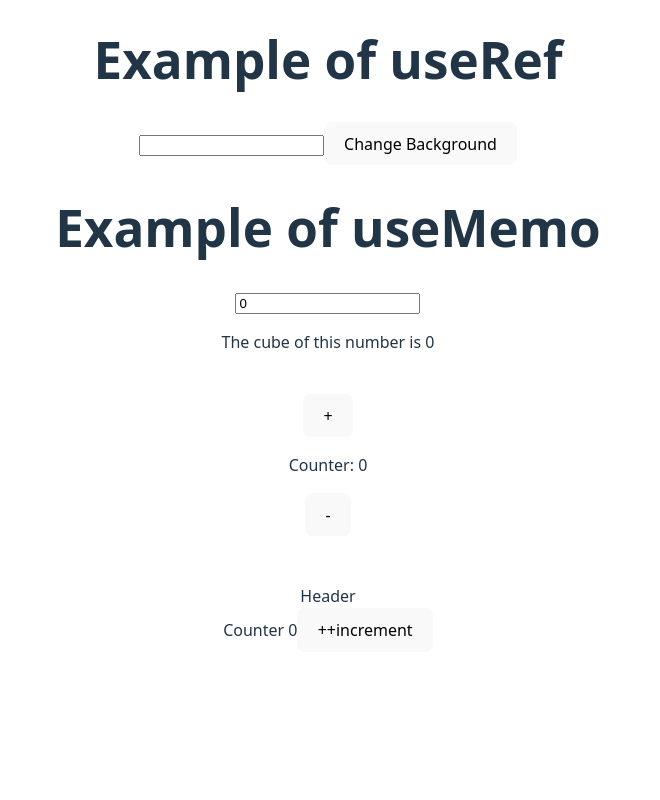
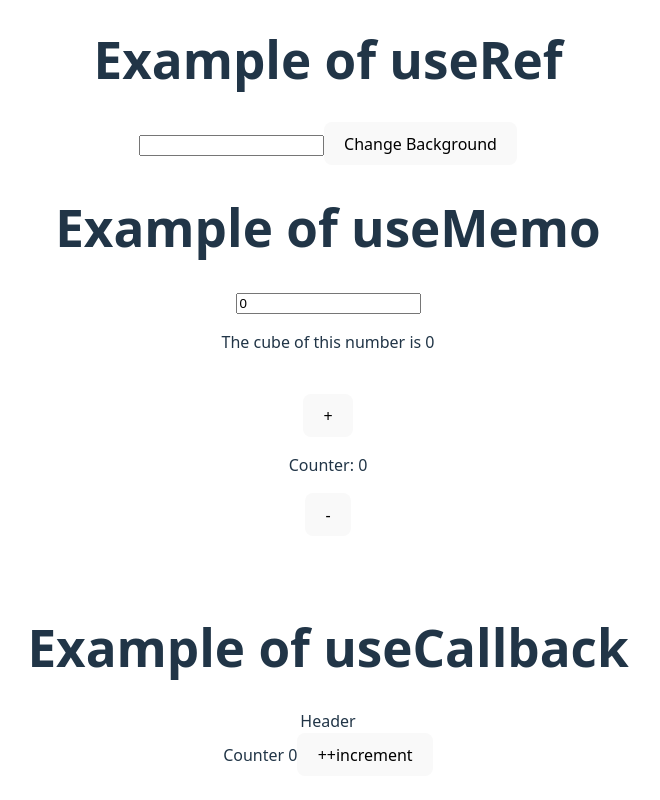
Before and after one commit to Anubhav1603/javascrit_basics, a React (Vite) app in the folder react_practice/: page / in a window 1280 px wide. Shown: the part 520-1320 px from the top of the page, without its empty margins (312-972 px from the left). Before the commit the page ends 1204 px from the top, so only its background shows below. Built offline with nearby package versions, Linux system fonts and the light colour scheme.

Commit message:
feat: add heading

```diff
--- a/react_practice/components/callback.jsx
+++ b/react_practice/components/callback.jsx
@@ -8,6 +8,7 @@ export const Callback = () => {
       <br />
       <br />
       <br />
+      <h1>Example of useCallback</h1>
       <Header newfn={newfn} />
       Counter {counter}
       <button onClick={() => setCounter(counter + 1)}>++increment</button>
```
